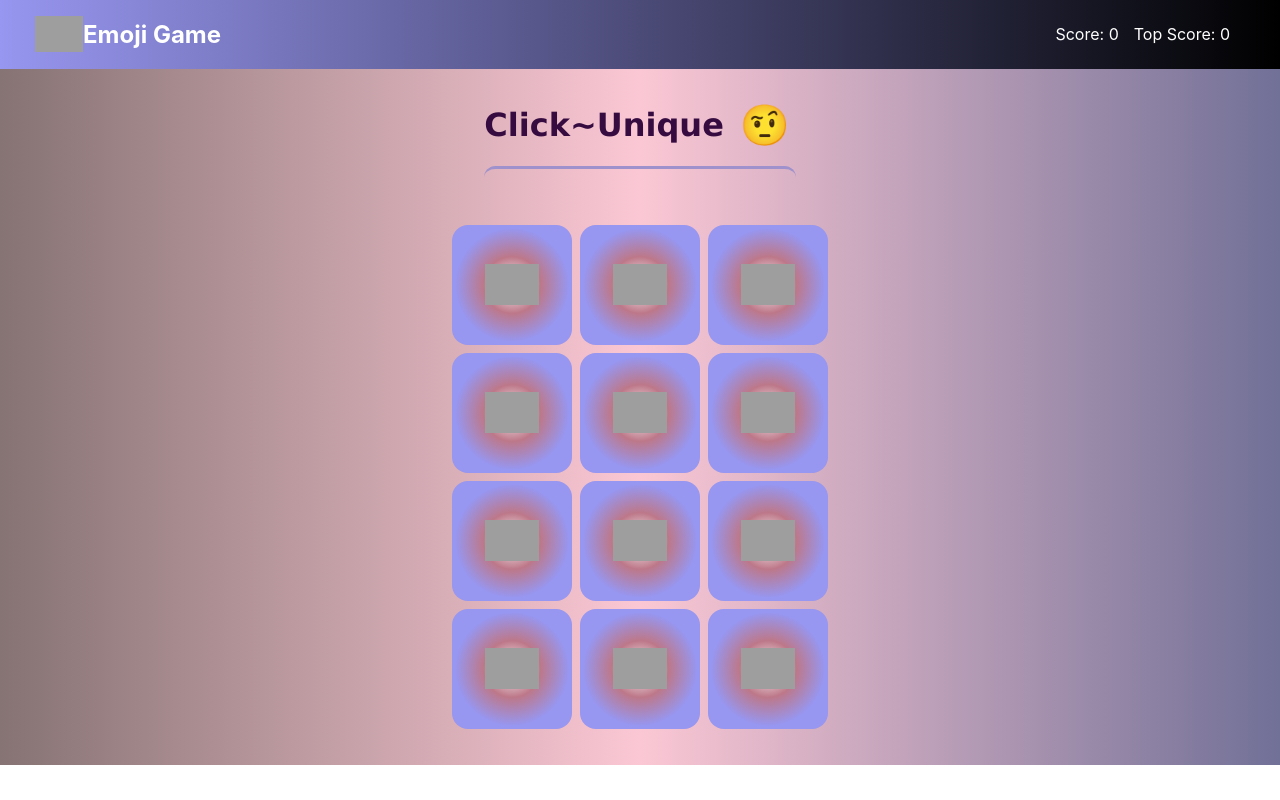
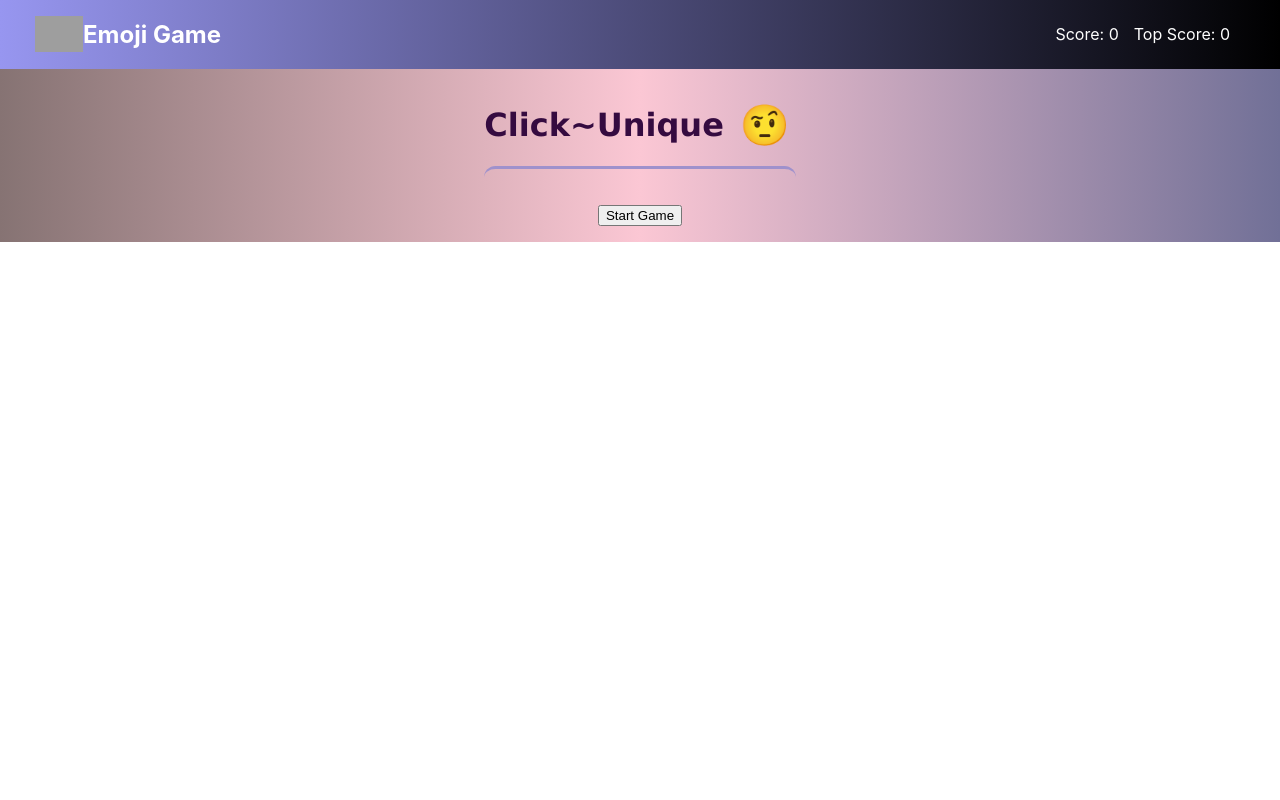
Before and after one commit to Hussain-Sharif/emoji-game-using-Reactjs, a React (Create React App) app: page / in a window 1280 px wide. Built offline with nearby package versions, Linux system fonts and the light colour scheme; grey boxes are pictures that could not be loaded; a web font is replaced by a local one.

Commit message:
Created Start-page for Game

```diff
--- a/src/components/EmojiGame/index.js
+++ b/src/components/EmojiGame/index.js
@@ -13,6 +13,9 @@ class EmojiGame extends Component {
     activeGame: true,
     clickedEmojis: [],
     isInfo: false,
+    startGame: false,
+    // timerMin:12,
+    // timerSec:0
   }
 
   clickEmoji = id => {
@@ -57,9 +60,16 @@ class EmojiGame extends Component {
     })
   }
 
+  activateGame = () => {
+    this.setState(prev => {
+      const {startGame} = prev
+      return {startGame: !startGame}
+    })
+  }
+
   render() {
     let {emojisList} = this.props
-    const {totalScore, topScore, activeGame, isInfo} = this.state
+    const {totalScore, topScore, activeGame, startGame, isInfo} = this.state
     emojisList =
       totalScore > 0 ? emojisList.sort(() => Math.random() - 0.5) : emojisList
     return (
@@ -69,9 +79,8 @@ class EmojiGame extends Component {
           topScore={topScore}
           activeGame={activeGame}
         />
+        {!startGame ? (
           <div className="card">
-          {activeGame ? (
-            <>
             <div className="head-Div">
               <h1 className="head">Click~Unique</h1>
               {isInfo ? (
@@ -109,6 +118,28 @@ class EmojiGame extends Component {
                 </>
               ) : null}
             </ul>
+            <button
+              onClick={this.activateGame}
+              className="start-game-btn"
+              type="button"
+            >
+              Start Game
+            </button>
+          </div>
+        ) : (
+          <div className="card">
+            {activeGame ? (
+              <>
+                <div className="head-Div">
+                  <h1 className="head">Click~Unique</h1>
+                  <button
+                    className="des-btn"
+                    type="button"
+                    onClick={this.displayDes}
+                  >
+                    <span className="emo-imgg">&#128071;</span>
+                  </button>
+                </div>
                 <ul className="playground">
                   {emojisList.map(each => (
                     <EmojiCard
@@ -128,6 +159,7 @@ class EmojiGame extends Component {
               />
             )}
           </div>
+        )}
       </div>
     )
   }
```
Lines whose indentation alone changed are shown as unchanged.
